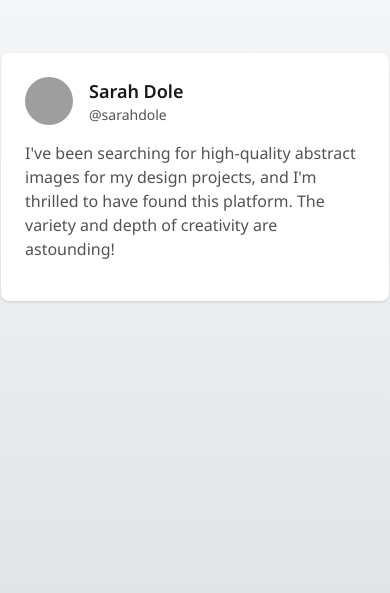
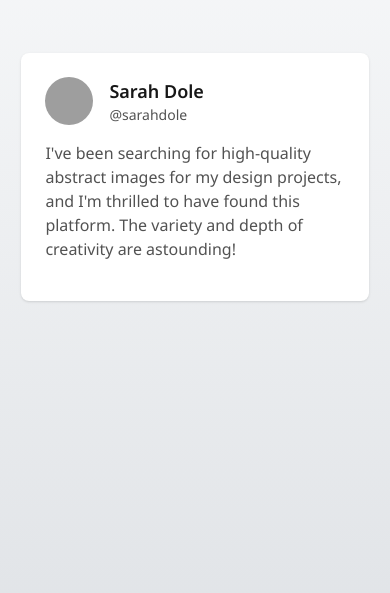
Before and after one commit to jazaki/testimonial-card, a plain HTML site: page index.html in a window 390 px wide. Shown: the part 155-748 px from the top of the page. Drawn offline with Linux system fonts and the light colour scheme; grey boxes are pictures that could not be loaded.

Commit message:
responsive width

```diff
--- a/index.html
+++ b/index.html
@@ -28,6 +28,14 @@
     border-radius: 8px;
     box-shadow: 0px 1px 2px -1px rgb(0 0 0 / 0.10), 0px 1px 3px 0 rgb(0 0 0 / 0.10);
   }
+
+  @media (max-width: 768px) {
+    .card-container {
+      width: 80%;
+      margin: 0 16px;
+    }
+  }
+
   .card-header {
     display: flex;
     flex-direction: row;
```
